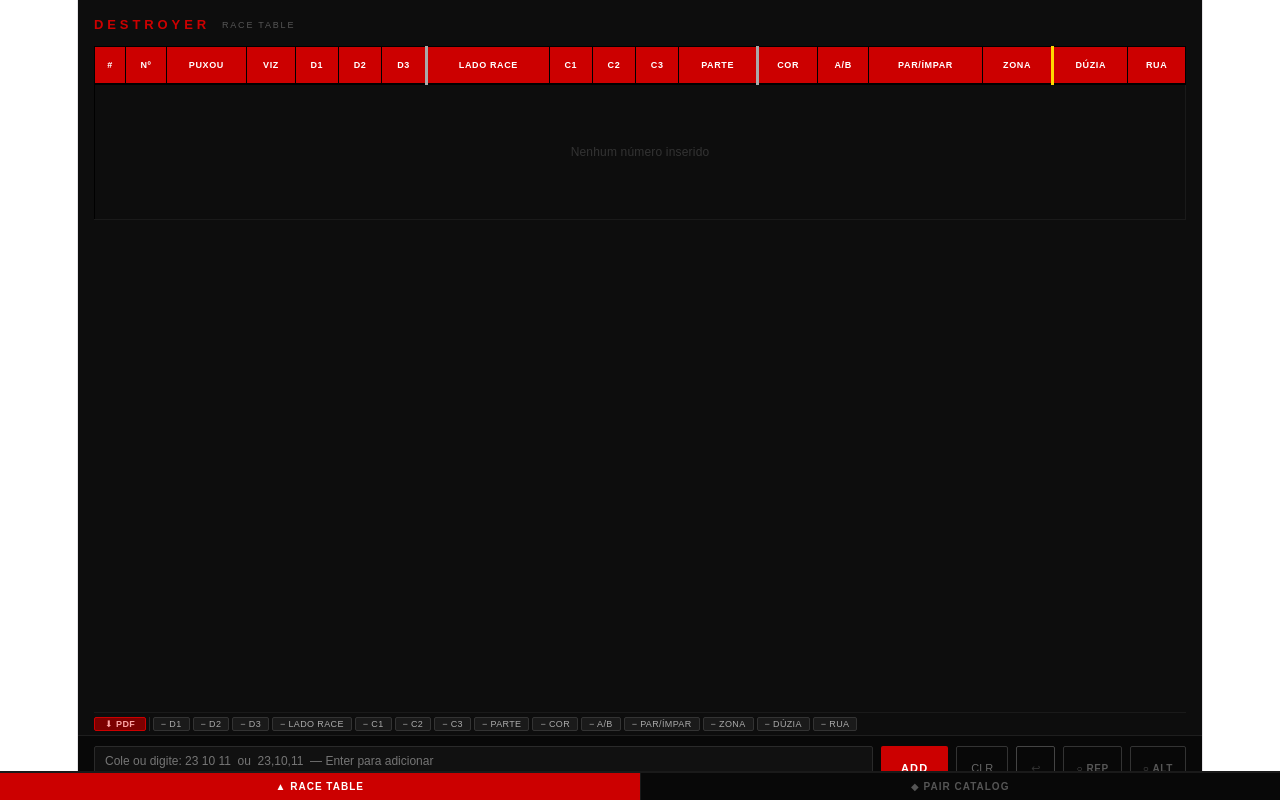
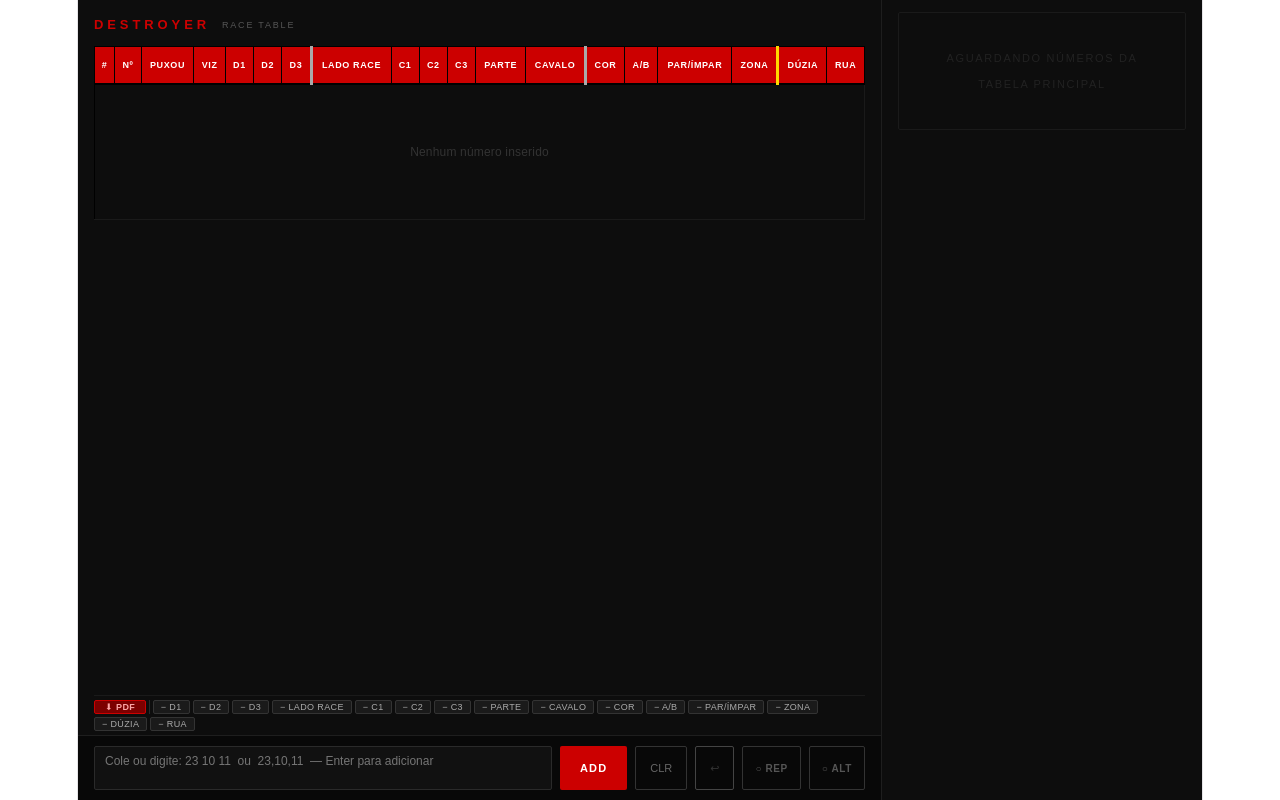
Before and after one commit to hanifalvesbatista10-spec/DESTROYER5.0, a React (Vite) app: page / in a window 1280 px wide. Built offline with nearby package versions, Linux system fonts and the light colour scheme.

Commit message:
Add getCavalo function and update related logic
Added getCavalo function to categorize numbers based on their last digit and updated buildEntry function to include 'cavalo' property. Modified CatalogFooterStats to compute statistics for 'cavalo'.

```diff
--- a/src/App.jsx
+++ b/src/App.jsx
@@ -68,6 +68,14 @@ function getColuna(n) {
   const r = n%3;
   if (r===1) return "C1"; if (r===2) return "C2"; return "C3";
 }
+function getCavalo(n) {
+  if (n === 0) return "369"; // zero pertence ao cavalo 369
+  const t = n % 10;
+  if ([3,6,9,0].includes(t)) return "369";
+  if ([2,5,8].includes(t)) return "258";
+  if ([1,4,7].includes(t)) return "147";
+  return "—";
+}
 function getAltoBaixo(n) {
   if (n === 0) return "—";
   return n <= 18 ? "BAIXO" : "ALTO";
@@ -83,7 +91,7 @@ function getGP(n)       { return GP_MAP[n]||"—"; }
 function buildEntry(n, id) {
   return { id, num:n, cor:getColor(n), corAbrev:getCorAbrev(getColor(n)),
     lado:getLado(n), regiao:getRegiao(n), duzia:getDuzia(n),
-    paridade:getParidade(n), gp:getGP(n), rua:getRua(n), coluna:getColuna(n), parte:getParte(n), altobaixo:getAltoBaixo(n) };
+    paridade:getParidade(n), gp:getGP(n), rua:getRua(n), coluna:getColuna(n), parte:getParte(n), altobaixo:getAltoBaixo(n), cavalo:getCavalo(n) };
 }
 function parseInput(raw) {
   return raw.split(/[\s,;\n\r]+/).map(t=>parseInt(t.trim())).filter(n=>!isNaN(n)&&n>=0&&n<=36);
@@ -93,17 +101,6 @@ const NUM_BALL  = { Vermelho:{bg:"#CC0000",border:"#ff6666",text:"#fff"}, Preto:
 const COR_CELL  = { "Vermelho":{bg:"#CC0000",text:"#fff"}, "Preto":{bg:"#222222",text:"#e5e5e5"}, "Verde":{bg:"#1B7A3E",text:"#fff"} };
 const LADO_CELL = { "PB e VA":{bg:"#6b0f1a",text:"#ffb3bb"}, "PA e VB":{bg:"#1e3a5f",text:"#93c5fd"}, "—":{bg:"#111",text:"#444"} };
 
-// Números de transição (fronteira dos lados + vizinhos do zero)
-const TRANSICAO_PBVA = new Set([8,23,10,32,15,19]);
-const TRANSICAO_PAVB = new Set([5,24,16,26,3,35]);
-
-function getLadoCell(n) {
-  if (n === 0) return {bg:"#1B7A3E", text:"#fff", gradient:false};
-  if (TRANSICAO_PBVA.has(n)) return {bg:"linear-gradient(135deg, #6b0f1a 50%, #3a4a10 50%)", text:"#e5e5e5", gradient:true};
-  if (TRANSICAO_PAVB.has(n)) return {bg:"linear-gradient(135deg, #1e3a5f 50%, #3a4a10 50%)", text:"#e5e5e5", gradient:true};
-  const lado = getLado(n);
-  return LADO_CELL[lado] || LADO_CELL["—"];
-}
 const REGIAO_CELL = { Tier:{bg:"#7c2d12",text:"#fdba74"}, Orphelins:{bg:"#854d0e",text:"#fefce8"}, Voisins:{bg:"#166534",text:"#bbf7d0"} };
 const DUZIA_CELL  = { D1:{bg:"#1e3a8a",text:"#bfdbfe"}, D2:{bg:"#92400e",text:"#fde68a"}, D3:{bg:"#7f1d1d",text:"#fca5a5"}, "—":{bg:"#111",text:"#444"} };
 const PAR_CELL    = { "Par":{bg:"#0f1f5c",text:"#bfdbfe"}, "Ímpar":{bg:"#4b5563",text:"#e5e7eb"}, "—":{bg:"#111",text:"#444"} };
@@ -126,6 +123,12 @@ const PARTE_CELL = {
   "P2": { bg:"#14532d", text:"#bbf7d0" },  // verde claro
   "—":  { bg:"#111",   text:"#444"    },
 };
+const CAVALO_CELL = {
+  "369": {bg:"#7c3d00",text:"#fb923c"},
+  "258": {bg:"#0a1628",text:"#60a5fa"},
+  "147": {bg:"#4c1d95",text:"#ddd6fe"},
+  "—":   {bg:"#111",  text:"#444"},
+};
 const RUA_CELL    = { R1:{bg:"#4a0080",text:"#e9d5ff"}, R2:{bg:"#005a5a",text:"#99f6e4"}, R3:{bg:"#7a1c4b",text:"#fbcfe8"}, R4:{bg:"#1a3a1a",text:"#bbf7d0"}, "0":{bg:"#1B7A3E",text:"#fff"} };
 const COLUNA_CELL = { C1:{bg:"#4a5320",text:"#e5e5e5"}, C2:{bg:"#0891b2",text:"#0a0a0a"}, C3:{bg:"#ea580c",text:"#1a1a1a"}, "0":{bg:"#1B7A3E",text:"#fff"} };
 const RUA_PAR_CELL = { "R. Ímpar":{bg:"#4a0080",text:"#e9d5ff"}, "R. Par":{bg:"#005a5a",text:"#99f6e4"} };
@@ -141,6 +144,7 @@ const CELL_VAL = (e, key) => {
   if (key==="rua")      return e.rua;
   if (key==="regiao")   return e.regiao.toUpperCase();
   if (key==="parte")    return e.parte;
+  if (key==="cavalo")   return e.cavalo;
   if (key==="altobaixo") return e.altobaixo;
   if (key==="gp")        return e.gp;
   if (key==="gp_d1")     return ["d1V","d1P"].includes(e.gp) ? e.gp : "";
@@ -156,16 +160,14 @@ const CELL_VAL = (e, key) => {
 // CELL_SCHEME: lookup key correto para a paleta (diferente do valor exibido)
 const CELL_SCHEME = (e, key) => {
   if (key==="cor")      return COR_CELL[e.cor]         || {bg:"#111",text:"#fff"};
-  if (key==="lado")     {
-    const lc = getLadoCell(e.num);
-    return lc;
-  }
+  if (key==="lado")     return LADO_CELL[e.lado]        || LADO_CELL["—"];
   if (key==="duzia")    return DUZIA_CELL[e.duzia]      || DUZIA_CELL["—"];
   if (key==="paridade") return PAR_CELL[e.paridade||"—"]  || PAR_CELL["—"];
   if (key==="coluna")   return COLUNA_CELL[e.coluna]    || {bg:"#111",text:"#fff"};
   if (key==="rua")      return RUA_CELL[e.rua]          || {bg:"#111",text:"#fff"};
   if (key==="regiao")   return REGIAO_CELL[e.regiao]    || {bg:"#111",text:"#fff"};
   if (key==="parte")    return PARTE_CELL[e.parte||"—"]  || PARTE_CELL["—"];
+  if (key==="cavalo")   return CAVALO_CELL[e.cavalo]     || CAVALO_CELL["—"];
   if (key==="altobaixo") return ALTOBAIXO_CELL[e.altobaixo||"—"] || ALTOBAIXO_CELL["—"];
   if (key==="gp")        return GP_CELL[e.gp]           || GP_CELL["—"];
   if (key==="gp_d1")     {
@@ -246,6 +248,7 @@ const INIT_COLS = [
   { key:"col_c2",    label:"C2",        toggleable:true,  mode:"pinned"   },
   { key:"col_c3",    label:"C3",        toggleable:true,  mode:"pinned"   },
   { key:"parte",     label:"PARTE",     toggleable:true,  mode:"pinned"   },
+  { key:"cavalo",    label:"CAVALO",    toggleable:true,  mode:"pinned"   },
   { key:"cor",       label:"COR",       toggleable:true,  mode:"auto"     },
   { key:"altobaixo", label:"A/B",       toggleable:true,  mode:"auto"     },
   { key:"paridade",  label:"PAR/ÍMPAR", toggleable:true,  mode:"auto"     },
@@ -346,6 +349,7 @@ function RepAltPanel({ last14 }) {
           })}
         </div>
       ))}
+
     </div>
   );
 }
@@ -495,9 +499,7 @@ function CatalogTableRow({n, rank, count, total, maxCount}){
     <tr>
       <td style={{...TD_STYLE,background:"#0d0d0d",color:"#444",fontSize:10}}>#{rank}</td>
       <td style={{...TD_STYLE,background:"#0d0d0d",padding:"0 4px"}}><CatalogNumBall n={n}/></td>
-      <td style={{...TD_STYLE,background:["d1V","d1P"].includes(gp)?gpScheme.bg:"#111",color:["d1V","d1P"].includes(gp)?gpScheme.text:"#333"}}>{["d1V","d1P"].includes(gp)?gp:"—"}</td>
-      <td style={{...TD_STYLE,background:["d2I","d2P"].includes(gp)?gpScheme.bg:"#111",color:["d2I","d2P"].includes(gp)?gpScheme.text:"#333"}}>{["d2I","d2P"].includes(gp)?gp:"—"}</td>
-      <td style={{...TD_STYLE,background:["d3V","d3P"].includes(gp)?gpScheme.bg:"#111",color:["d3V","d3P"].includes(gp)?gpScheme.text:"#333"}}>{["d3V","d3P"].includes(gp)?gp:"—"}</td>
+      <td style={{...TD_STYLE,background:gp!=="—"?gpScheme.bg:"#111",color:gp!=="—"?gpScheme.text:"#333",minWidth:36}}>{gp!=="—"?gp:"—"}</td>
       <CatalogCell label={lado} scheme={LADO_CELL[lado]||LADO_CELL["—"]}/>
       <CatalogCell label={coluna==="0"?"—":coluna} scheme={COLUNA_CELL[coluna]||{bg:"#111",text:"#444"}}/>
       <CatalogCell label={parte} scheme={PARTE_CELL[parte]||PARTE_CELL["—"]}/>
@@ -518,6 +520,70 @@ function CatalogTableRow({n, rank, count, total, maxCount}){
   );
 }
 
+
+function CatalogFooterStats({ entries }) {
+  const allNums = entries.map(e => e.num);
+  const queryNum = allNums.length > 0 ? allNums[allNums.length - 1] : null;
+  if (queryNum === null) return null;
+
+  // Build live catalog for this number
+  const pairs = {};
+  for (let i = 0; i < allNums.length - 1; i++) {
+    if (allNums[i] === queryNum) {
+      const b = allNums[i+1];
+      pairs[b] = (pairs[b]||0) + 1;
+    }
+  }
+  const sorted = Object.entries(pairs).map(([k,v])=>({num:parseInt(k),count:v}));
+  if (sorted.length === 0) return null;
+
+  const fields = [
+    {label:"Cor",   key:"cor",    vals:["Vermelho","Preto","Verde"],   pal:COR_CELL},
+    {label:"Lado",  key:"lado",   vals:["PB e VA","PA e VB"],          pal:LADO_CELL},
+    {label:"Par",   key:"par",    vals:["Par","Ímpar"],                pal:PAR_CELL},
+    {label:"Parte", key:"parte",  vals:["P1","P2"],                    pal:PARTE_CELL},
+    {label:"Dúzia", key:"duzia",  vals:["D1","D2","D3"],               pal:DUZIA_CELL},
+    {label:"Zona",  key:"regiao", vals:["Tier","Orphelins","Voisins"], pal:REGIAO_CELL},
+  ];
+
+  const puxados = sorted.map(p => {
+    const arr = [];
+    for(let k=0;k<p.count;k++) arr.push({
+      cor:getColor(p.num), lado:getLado(p.num), par:getParidade(p.num),
+      parte:getParte(p.num), duzia:getDuzia(p.num), regiao:getRegiao(p.num)
+    });
+    return arr;
+  }).flat();
+
+  const total = puxados.length;
+  const dominants = [];
+  fields.forEach(({label,key,vals,pal}) => {
+    const best = vals.map(val=>({val,cnt:puxados.filter(p=>p[key]===val).length}))
+      .sort((a,b)=>b.cnt-a.cnt)[0];
+    if (!best || best.cnt === 0) return;
+    const pct = Math.round(best.cnt/total*100);
+    if (pct >= 65) dominants.push({label,val:best.val,pct,pal:pal[best.val]||{bg:"#222",text:"#aaa"}});
+  });
+
+  if (dominants.length === 0) return null;
+
+  return (
+    <div style={{borderTop:"2px solid #1e1e1e",padding:"8px 12px",background:"#080808",flexShrink:0}}>
+      <div style={{fontSize:7,letterSpacing:"0.1em",color:"#555",textTransform:"uppercase",marginBottom:6}}>PROBABILIDADE</div>
+      <div style={{display:"flex",gap:4,flexWrap:"wrap"}}>
+        {dominants.map(({label,val,pct,pal}) => (
+          <div key={label} style={{display:"flex",flexDirection:"column",alignItems:"center",
+            background:pal.bg,borderRadius:4,padding:"5px 10px",border:"2px solid "+pal.text+"88",minWidth:50,textAlign:"center"}}>
+            <span style={{fontSize:7,color:pal.text,opacity:0.7,textTransform:"uppercase",display:"block"}}>{label}</span>
+            <span style={{fontSize:13,fontWeight:"bold",color:pal.text,display:"block",lineHeight:1}}>{val}</span>
+            <span style={{fontSize:10,color:pal.text,fontWeight:"bold",display:"block"}}>{pct}%</span>
+          </div>
+        ))}
+      </div>
+    </div>
+  );
+}
+
 function PairCatalog({ sharedEntries }) {
   const [catalog,      setCatalog]      = useState({});
   const [totalSeq,     setTotalSeq]     = useState(0);
@@ -598,35 +664,17 @@ function PairCatalog({ sharedEntries }) {
   };
 
   return (
-    <div style={{padding:"12px 16px",background:"#0d0d0d"}}>
-      {/* Header */}
-      <div style={{display:"flex",alignItems:"center",justifyContent:"space-between",flexWrap:"wrap",gap:8,marginBottom:10}}>
-        <div style={{display:"flex",alignItems:"center",gap:10}}>
-          <span style={{fontSize:11,letterSpacing:"0.3em",color:"#CC0000",fontWeight:"bold"}}>DESTROYER</span>
-          <span style={{fontSize:9,letterSpacing:"0.2em",color:"#555"}}>PAIR CATALOG</span>
-        </div>
-        <div style={{display:"flex",gap:6,flexWrap:"wrap",alignItems:"center"}}>
-          <span style={{fontSize:9,padding:"2px 8px",border:"1px solid #2a2a2a",color:"#555",borderRadius:2}}>NÚM: {allNums.length}</span>
-          <span style={{fontSize:9,padding:"2px 8px",border:"1px solid #2a2a2a",color:"#555",borderRadius:2}}>STORED: {totalNum}</span>
-          <span style={{fontSize:9,padding:"2px 8px",border:"1px solid #2a2a2a",borderRadius:2,
-            color:status.includes("✓")?"#22c55e":status.includes("ERRO")?"#CC0000":"#facc15"}}>{status}</span>
-          <button onClick={handleResetStored}
-            style={{padding:"0 10px",height:24,borderRadius:2,fontSize:9,cursor:"pointer",
-              fontFamily:"Arial, sans-serif",fontWeight:"bold",
-              background:resetConfirm?"#CC0000":"transparent",
-              border:resetConfirm?"1px solid #ff6666":"1px solid #CC0000",
-              color:resetConfirm?"#fff":"#CC0000"}}>
-            {resetConfirm?"⚠ CONFIRMAR?":"RESET STORED"}
-          </button>
-        </div>
-      </div>
+    <div style={{padding:"12px 16px",background:"#0d0d0d",display:"flex",flexDirection:"column",minHeight:"100vh"}}>
 
       {/* Consulta automática */}
       {queryNum !== null && (
-        <div style={{marginBottom:8,display:"flex",alignItems:"center",gap:8}}>
-          <span style={{fontSize:9,color:"#555"}}>Consultando:</span>
-          <CatalogNumBall n={queryNum} size={28}/>
-          <span style={{fontSize:10,color:"#888"}}>{pTotal} aparições como antecedente</span>
+        <div style={{marginBottom:6}}>
+          <div style={{display:"flex",alignItems:"center",gap:8,marginBottom:6}}>
+            <span style={{fontSize:9,color:"#555"}}>Consultando:</span>
+            <CatalogNumBall n={queryNum} size={28}/>
+            <span style={{fontSize:10,color:"#888"}}>{pTotal} apariç.</span>
+          </div>
+
         </div>
       )}
 
@@ -643,7 +691,7 @@ function PairCatalog({ sharedEntries }) {
               <thead>
                 <tr>
                   <CatalogTH>RNK</CatalogTH><CatalogTH>NÚM</CatalogTH>
-                  <CatalogTH>D1</CatalogTH><CatalogTH>D2</CatalogTH><CatalogTH>D3</CatalogTH>
+                  <CatalogTH>GP</CatalogTH>
                   <CatalogTH>LADO</CatalogTH><CatalogTH>COL</CatalogTH><CatalogTH>PARTE</CatalogTH>
                   <CatalogTH>COR</CatalogTH><CatalogTH>A/B</CatalogTH><CatalogTH>PAR/ÍMP</CatalogTH>
                   <CatalogTH>ZONA</CatalogTH><CatalogTH>DÚZIA</CatalogTH><CatalogTH>RUA</CatalogTH>
@@ -679,7 +727,6 @@ export default function DestroyerRaceTable() {
 
   const [showRep, setShowRep] = useState(false);
   const [showAlt, setShowAlt] = useState(false);
-  const [activeTab, setActiveTab] = useState("table");
 
 
 
@@ -753,6 +800,7 @@ export default function DestroyerRaceTable() {
     col_c2:   countBy(last14,"coluna",   ["C2"]),
     col_c3:   countBy(last14,"coluna",   ["C3"]),
     parte:    countBy(last14,"parte",    ["P1","P2"]),
+    cavalo:   countBy(last14,"cavalo",   ["369","258","147"]),
     altobaixo: countBy(last14,"altobaixo", ["ALTO","BAIXO"]),
     gp_d1:     countBy(last14,"gp",        ["d1V","d1P"]),
     gp_d2:     countBy(last14,"gp",        ["d2I","d2P"]),
@@ -1125,7 +1173,6 @@ export default function DestroyerRaceTable() {
   };
 
   return (
-    <>
     <div style={{display:"flex",flexDirection:"row",minHeight:"100vh",background:"#0d0d0d",color:"#e5e5e5",fontFamily:"Arial, sans-serif"}}>
       <style>{`
         @keyframes pulseBorder {
@@ -1238,10 +1285,9 @@ export default function DestroyerRaceTable() {
                   const isSep = ckey === firstAlwaysKeyRow;
                   const isDuziaAlert = isLastRow && duziaAlert === ckey && CELL_VAL(e,ckey) === "";
                   const isColunaAlert = isLastRow && colunaAlert === ckey && CELL_VAL(e,ckey) === "";
-                  const isGradient = scheme.gradient === true;
                   return (
                     <td className={isDuziaAlert || isColunaAlert ? "pulse-duzia" : pulse ? "pulse-cell" : ""}
-                      style={{background: isDuziaAlert || isColunaAlert ? "#001a1f" : isGradient ? undefined : scheme.bg, backgroundImage: (!isDuziaAlert && !isColunaAlert && isGradient) ? scheme.bg : undefined, color:scheme.text,padding:"2px 5px",textAlign:"center",
+                      style={{background: isDuziaAlert || isColunaAlert ? "#001a1f" : scheme.bg, color:scheme.text,padding:"2px 5px",textAlign:"center",
                       fontSize:10,fontWeight:"600",fontFamily:"Arial, sans-serif",letterSpacing:"0.02em",whiteSpace:"nowrap",
                       borderTop: isDuziaAlert || isColunaAlert ? "2px solid #00e5ff" : pulse ? "2px solid #FFD700" : bTop,
                       borderBottom: isDuziaAlert || isColunaAlert ? "2px solid #00e5ff" : pulse ? "2px solid #FFD700" : bBot,
@@ -1395,7 +1441,7 @@ export default function DestroyerRaceTable() {
               padding:"7px 10px",fontSize:12,fontFamily:"Arial, sans-serif",resize:"none",outline:"none"}}/>
           <button onClick={addNumbers} style={{padding:"0 20px",background:"#CC0000",border:"none",borderRadius:2,
             color:"#fff",fontSize:11,fontWeight:"bold",letterSpacing:"0.1em",cursor:"pointer",fontFamily:"Arial, sans-serif"}}>ADD</button>
-          <button onClick={()=>setEntries([])} style={{padding:"0 14px",background:"transparent",border:"1px solid #333",
+          <button onClick={()=>{ setEntries([]); try{ window.storage.set("destroyer-pair-v6", JSON.stringify({catalog:{},totalSeq:0,totalNum:0})); }catch(e){} }} style={{padding:"0 14px",background:"transparent",border:"1px solid #333",
             borderRadius:2,color:"#666",fontSize:11,cursor:"pointer",fontFamily:"Arial, sans-serif"}}>CLR</button>
           <button onClick={()=>setEntries(prev=>prev.slice(0,-1))} disabled={entries.length===0} style={{padding:"0 14px",background:"transparent",border:"1px solid #444",
             borderRadius:2,color:entries.length===0?"#333":"#aaa",fontSize:11,cursor:entries.length===0?"default":"pointer",fontFamily:"Arial, sans-serif"}}>↩</button>
@@ -1552,6 +1598,8 @@ export default function DestroyerRaceTable() {
             <div style={{width:"0.5px",background:"#1e1e1e"}}/>
             <StatBlockH title="Parte"     data={stats.parte}       palette={PARTE_CELL}  />
             <div style={{width:"0.5px",background:"#1e1e1e"}}/>
+            <StatBlockH title="Cavalo"    data={stats.cavalo}      palette={CAVALO_CELL} />
+            <div style={{width:"0.5px",background:"#1e1e1e"}}/>
             <StatBlockH title="A/B"       data={stats.altobaixo}   palette={ALTOBAIXO_CELL}/>
             <div style={{width:"0.5px",background:"#1e1e1e"}}/>
             <StatBlockH title="D1" data={stats.gp_d1} palette={{"d1P":{bg:"#111111",text:"#e5e5e5"},"d1V":{bg:"#CC0000",text:"#ffffff"}}} />
@@ -1568,37 +1616,15 @@ export default function DestroyerRaceTable() {
       </div>
       </div>{/* fim coluna central */}
 
+      {/* ── Painel lateral: Pair Catalog ── */}
+      <div style={{width:320,background:"#080808",borderLeft:"1px solid #1e1e1e",
+        flexShrink:0,display:"flex",flexDirection:"column",height:"100vh",position:"sticky",top:0}}>
+        <CatalogFooterStats entries={entries}/>
+        <div style={{flex:1,overflowY:"auto"}}>
+          <PairCatalog sharedEntries={entries}/>
+        </div>
+      </div>
+
     </div>
-
-    {/* ── Barra de abas ── */}
-    <div style={{position:"fixed",bottom:0,left:0,right:0,zIndex:100,
-      background:"#080808",borderTop:"2px solid #1a1a1a",
-      display:"flex",gap:0}}>
-      <button onClick={()=>setActiveTab("table")}
-        style={{flex:1,padding:"8px 0",background:activeTab==="table"?"#CC0000":"transparent",
-          border:"none",borderRight:"1px solid #1a1a1a",
-          color:activeTab==="table"?"#fff":"#555",
-          fontSize:10,fontWeight:"bold",letterSpacing:"0.1em",cursor:"pointer",
-          fontFamily:"Arial, sans-serif"}}>
-        ▲ RACE TABLE
-      </button>
-      <button onClick={()=>setActiveTab("catalog")}
-        style={{flex:1,padding:"8px 0",background:activeTab==="catalog"?"#1e3a5f":"transparent",
-          border:"none",
-          color:activeTab==="catalog"?"#93c5fd":"#555",
-          fontSize:10,fontWeight:"bold",letterSpacing:"0.1em",cursor:"pointer",
-          fontFamily:"Arial, sans-serif"}}>
-        ◆ PAIR CATALOG
-      </button>
-    </div>
-
-    {/* ── Painel Catalog (slide-up) ── */}
-    {activeTab==="catalog" && (
-      <div style={{position:"fixed",top:0,left:0,right:0,bottom:40,
-        overflowY:"auto",background:"#0d0d0d",zIndex:99}}>
-        <PairCatalog sharedEntries={entries}/>
-      </div>
-    )}
-    </>
   );
 }
```
